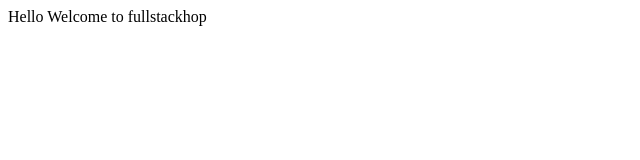
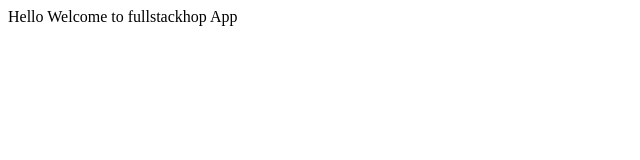
Before and after one commit to fullstackshop/fullstackshop.github.io, a plain HTML site: page index.html in a window 1280 px wide. Shown: the full height of the page, 0-640 px from the left. Drawn offline with Linux system fonts and the light colour scheme.

Commit message:
Update index.html
Commit to main

```diff
--- a/index.html
+++ b/index.html
@@ -1,4 +1,4 @@
 <html>
 <head>Hello</head>
-<body>Welcome to fullstackhop</body>
+<body>Welcome to fullstackhop App</body>
 </html>
```
